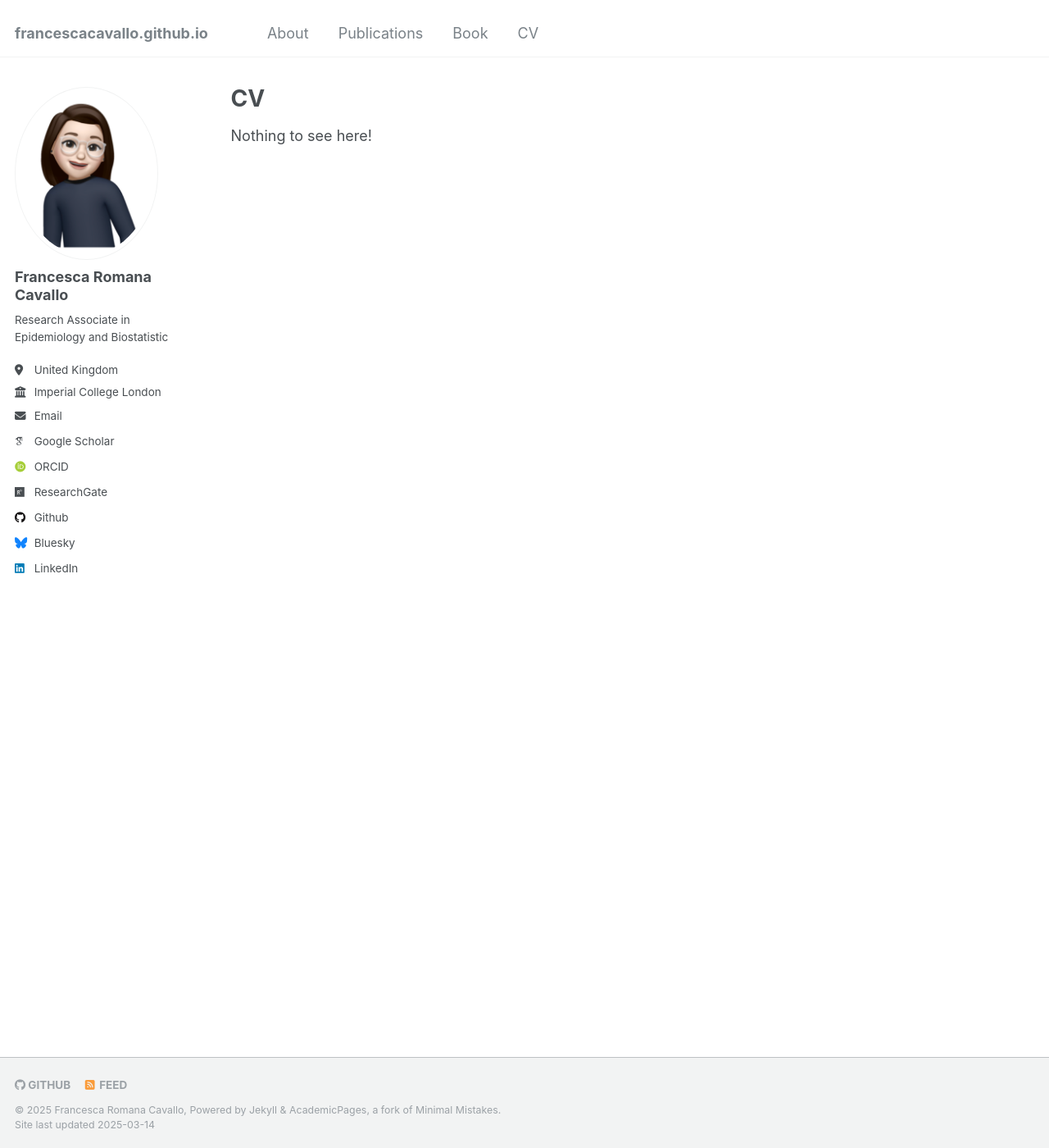
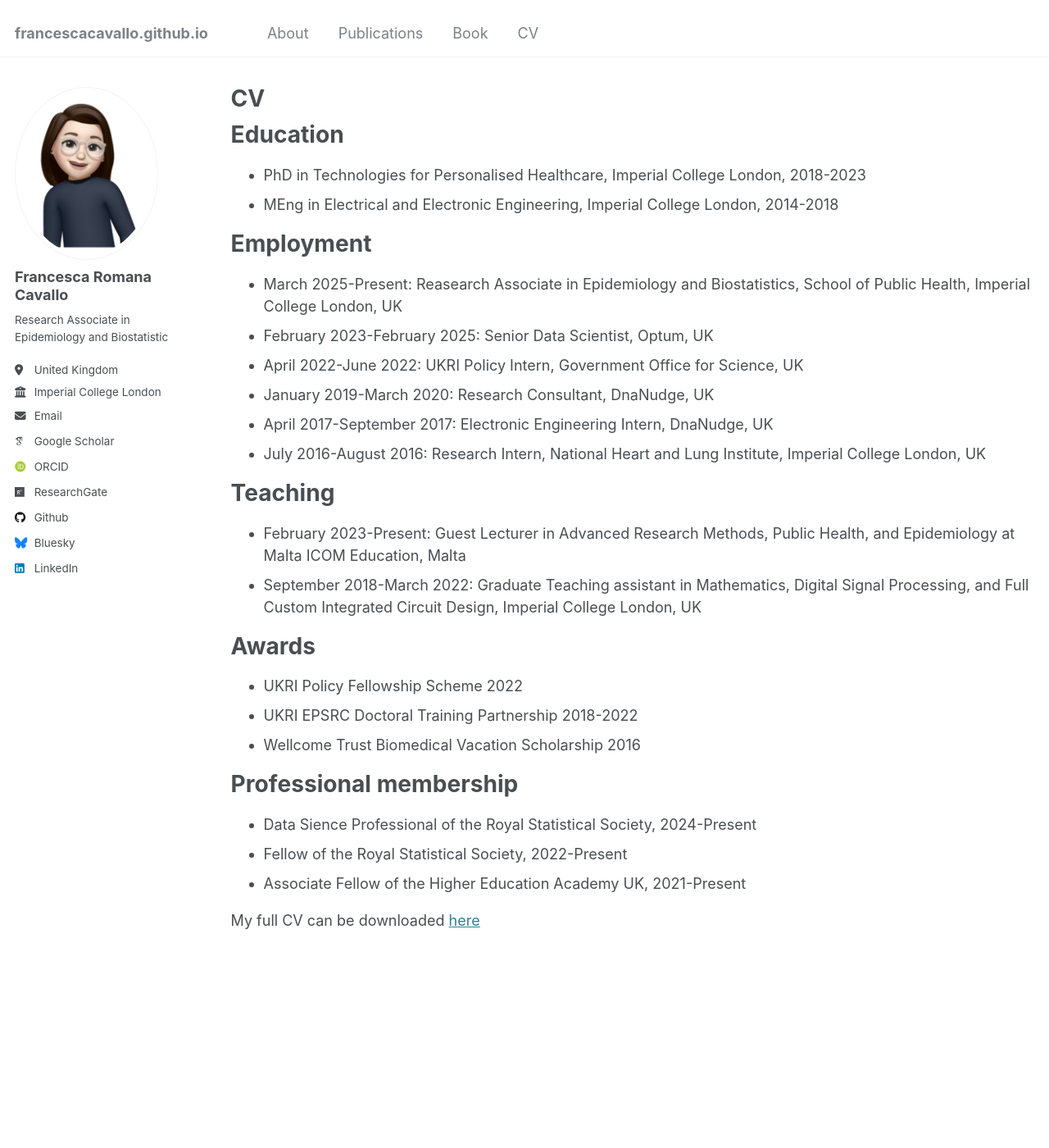
Before and after one commit to francescacavallo/francescacavallo.github.io, a Jekyll site: the page built from _pages/cv.md, in a window 1280 px wide and 1400 px high. Shown: the whole window at 82% size. Built offline with Jekyll 4.4.1, drawn with Linux system fonts in a browser that asks for light colours; some web fonts are replaced.

Commit message:
Update cv.md

```diff
--- a/_pages/cv.md
+++ b/_pages/cv.md
@@ -9,60 +9,35 @@ redirect_from:
 
 {% include base_path %}
 
-Nothing to see here!
-
-<!--
 Education
 ======
-* Ph.D in Version Control Theory, GitHub University, 2018 (expected)
-* M.S. in Jekyll, GitHub University, 2014
-* B.S. in GitHub, GitHub University, 2012
+* PhD in Technologies for Personalised Healthcare, Imperial College London, 2018-2023
+* MEng in Electrical and Electronic Engineering, Imperial College London, 2014-2018
 
-Work experience
+Employment
 ======
-* Spring 2024: Academic Pages Collaborator
-  * Github University
-  * Duties includes: Updates and improvements to template
-  * Supervisor: The Users
-
-* Fall 2015: Research Assistant
-  * Github University
-  * Duties included: Merging pull requests
-  * Supervisor: Professor Hub
-
-* Summer 2015: Research Assistant
-  * Github University
-  * Duties included: Tagging issues
-  * Supervisor: Professor Git
-
-Skills
-======
-* Skill 1
-* Skill 2
-  * Sub-skill 2.1
-  * Sub-skill 2.2
-  * Sub-skill 2.3
-* Skill 3
-
-Publications
-======
-  <ul>{% for post in site.publications reversed %}
-    {% include archive-single-cv.html %}
-  {% endfor %}</ul>
-
-Talks
-======
-  <ul>{% for post in site.talks reversed %}
-    {% include archive-single-talk-cv.html  %}
-  {% endfor %}</ul>
+* March 2025-Present: Reasearch Associate in Epidemiology and Biostatistics, School of Public Health, Imperial College London, UK
+* February 2023-February 2025: Senior Data Scientist, Optum, UK
+* April 2022-June 2022: UKRI Policy Intern, Government Office for Science, UK
+* January 2019-March 2020: Research Consultant, DnaNudge, UK
+* April 2017-September 2017: Electronic Engineering Intern, DnaNudge, UK
+* July 2016-August 2016: Research Intern, National Heart and Lung Institute, Imperial College London, UK
 
 Teaching
 ======
-  <ul>{% for post in site.teaching reversed %}
-    {% include archive-single-cv.html %}
-  {% endfor %}</ul>
+* February 2023-Present: Guest Lecturer in Advanced Research Methods, Public Health, and Epidemiology at Malta ICOM Education, Malta
+* September 2018-March 2022: Graduate Teaching assistant in Mathematics, Digital Signal Processing, and Full Custom Integrated Circuit Design, Imperial College London, UK
 
-Service and leadership
+Awards
 ======
-* Currently signed in to 43 different slack teams
--->
+* UKRI Policy Fellowship Scheme 2022
+* UKRI EPSRC Doctoral Training Partnership 2018-2022
+* Wellcome Trust Biomedical Vacation Scholarship 2016
+
+Professional membership
+======
+* Data Sience Professional of the Royal Statistical Society, 2024-Present
+* Fellow of the Royal Statistical Society, 2022-Present
+* Associate Fellow of the Higher Education Academy UK, 2021-Present
+
+My full CV can be downloaded [here](https://github.com/francescacavallo/francescacavallo.github.io/edit/master/files/cv-feb2025.pdf)
```
